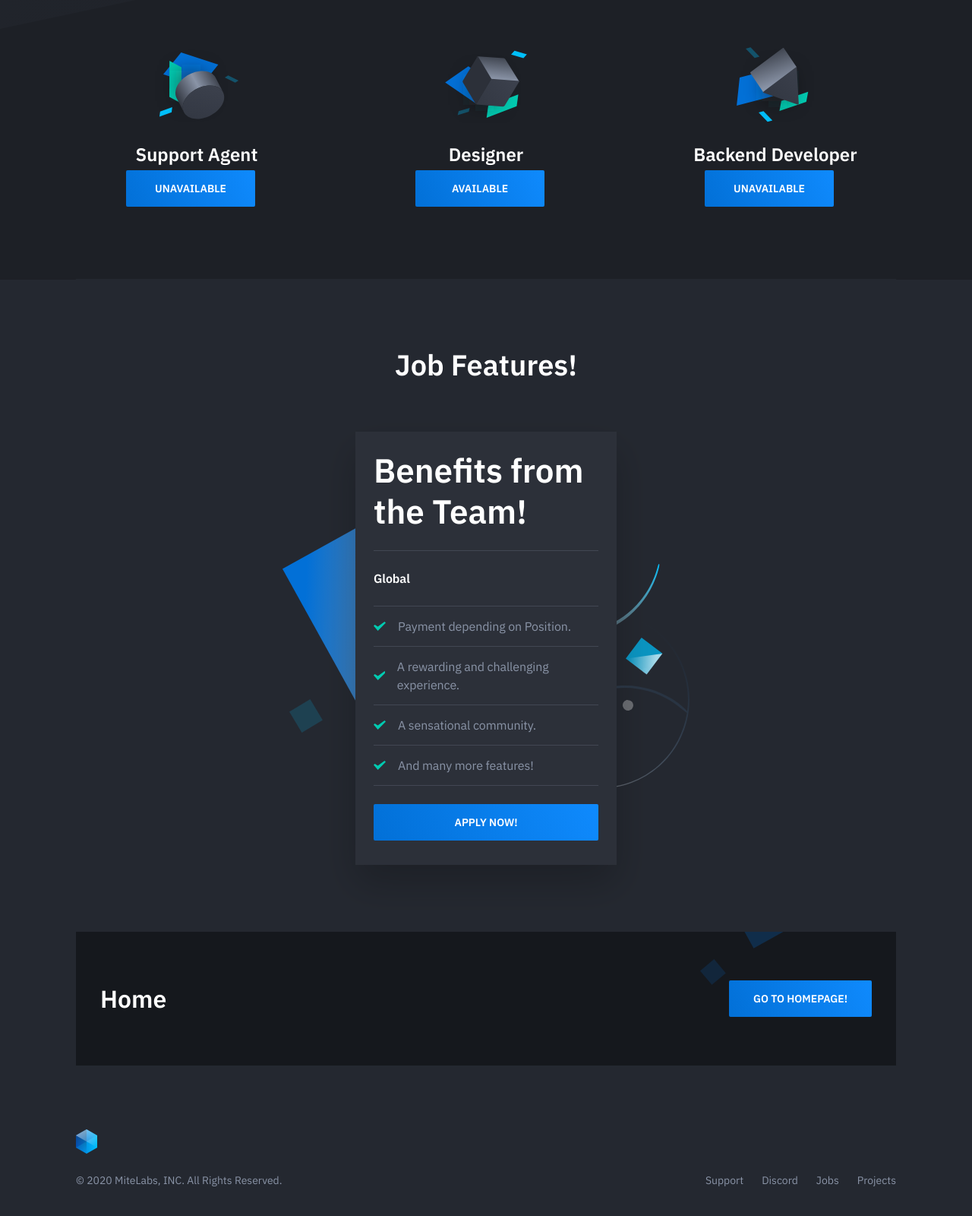
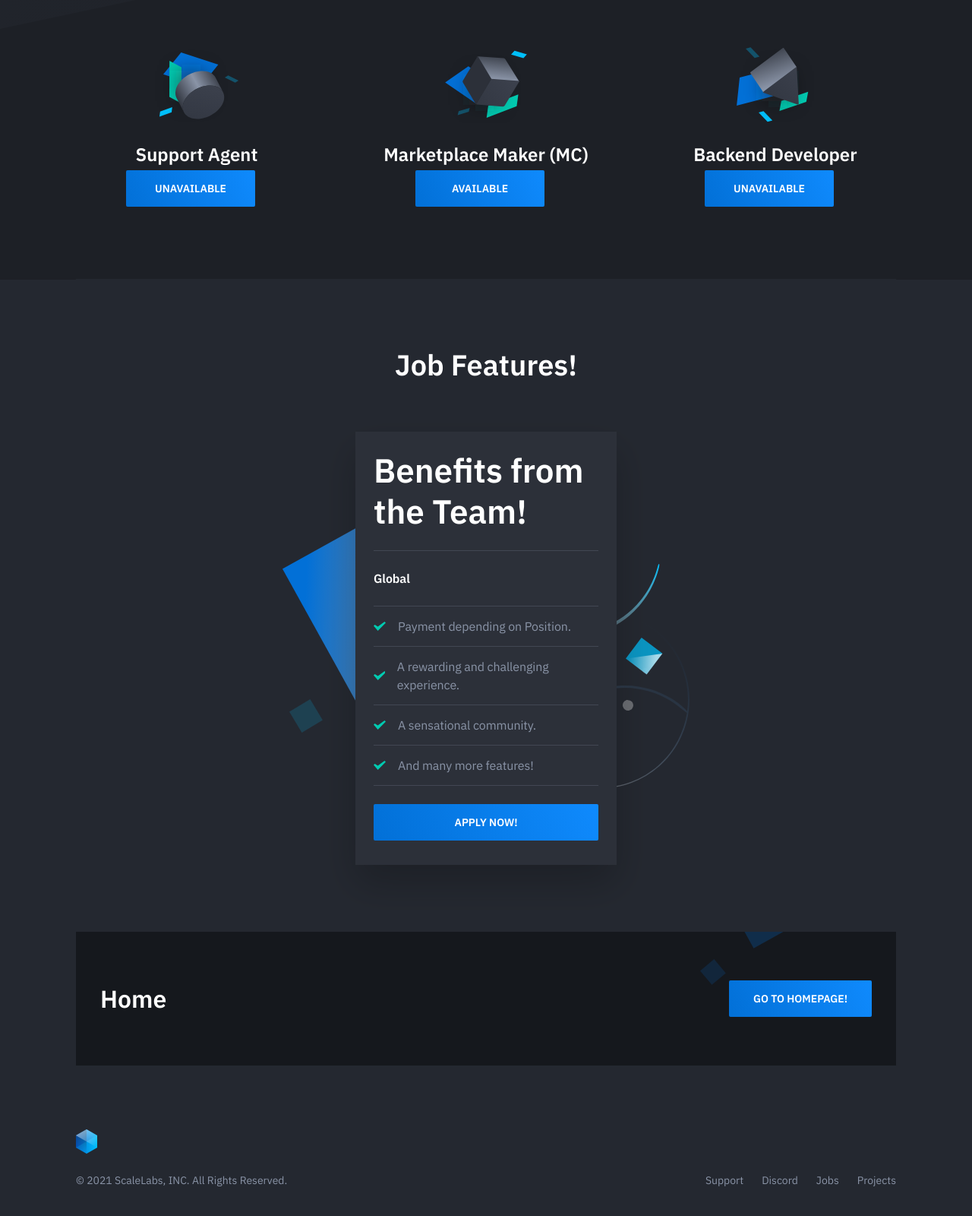
Before and after one commit to distray/MiteLabs, a plain HTML site: page jobs.html in a window 1280 px wide. Shown: the part 662-2262 px from the top of the page at 76% size. Drawn offline with nearby package versions, Linux system fonts and the light colour scheme.

Commit message:
Update jobs.html

```diff
--- a/jobs.html
+++ b/jobs.html
@@ -76,7 +76,7 @@
                                     <div class="feature-icon">
 										<img src="dist/images/feature-icon-02.svg" alt="Feature 02">
                                     </div>
-                                    <h4 class="feature-title mt-24">Designer</h4>
+                                    <h4 class="feature-title mt-24">Marketplace Maker (MC)</h4>
                                     <div class="hero-cta"><a class="button button-primary" <href="https://discord.gg/dtfd3TK">Available</a></div>
                                 </div>
                             </div>
@@ -139,7 +139,7 @@
 					<div class="cta-inner section-inner">
 						<h3 class="section-title mt-0">Home</h3>
 						<div class="cta-cta">
-							<a class="button button-primary button-wide-mobile" href="https://mitelabs.net/">Go to Homepage!</a>
+							<a class="button button-primary button-wide-mobile" href="https://scalelabs.net/">Go to Homepage!</a>
 						</div>
 					</div>
 				</div>
@@ -171,7 +171,7 @@
                     <ul class="footer-social-links list-reset">
                         <li>
                     </ul>
-                    <div class="footer-copyright">&copy; 2020 MiteLabs, INC. All Rights Reserved.</div>
+                    <div class="footer-copyright">&copy; 2021 ScaleLabs, INC. All Rights Reserved.</div>
                 </div>
             </div>
         </footer>
```
